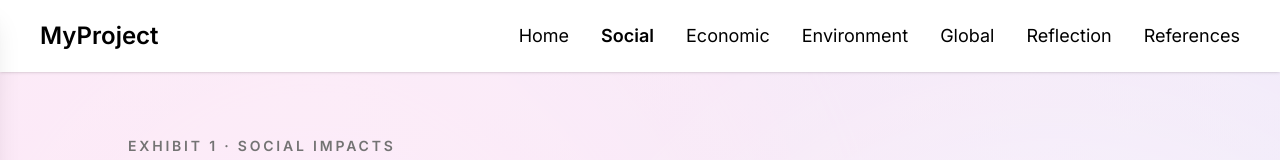
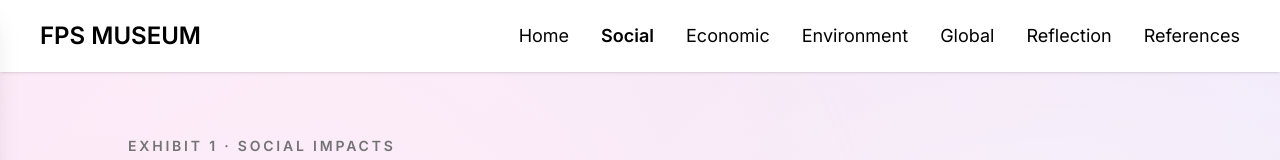
Before and after one commit to Paul0309/industrial-revolution-museum, a Next.js app: page /social in a window 1280 px wide. Shown: the top 160 px of the page. Built offline with nearby package versions, Linux system fonts and the light colour scheme.

Commit message:
Update Navbar.tsx

```diff
--- a/components/Navbar.tsx
+++ b/components/Navbar.tsx
@@ -23,7 +23,7 @@ export default function Navbar() {
       {/* DESKTOP NAV */}
       <nav className="hidden sm:flex justify-between items-center px-10 py-5 bg-white shadow text-black">
         <Link href="/" className="text-2xl font-semibold">
-          MyProject
+          FPS MUSEUM
         </Link>
 
         <ul className="flex gap-8 text-lg font-medium">
```
